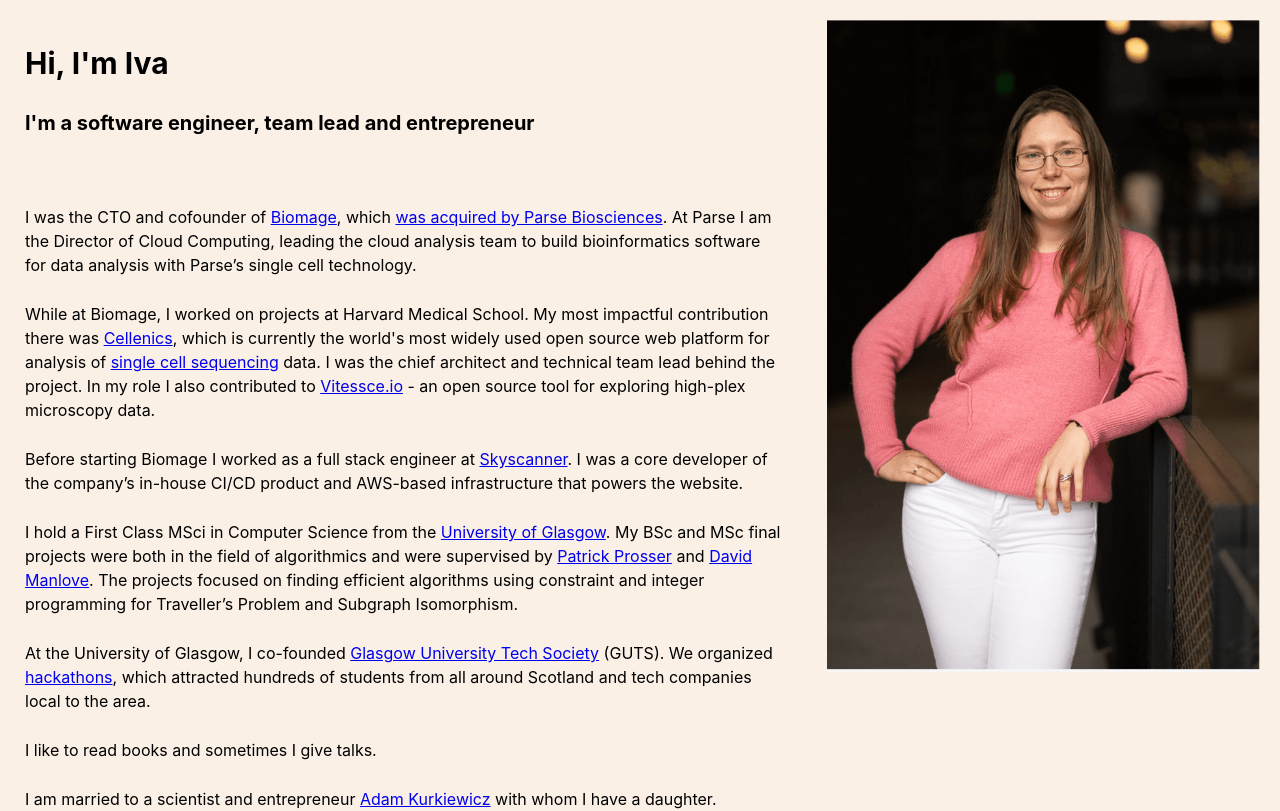
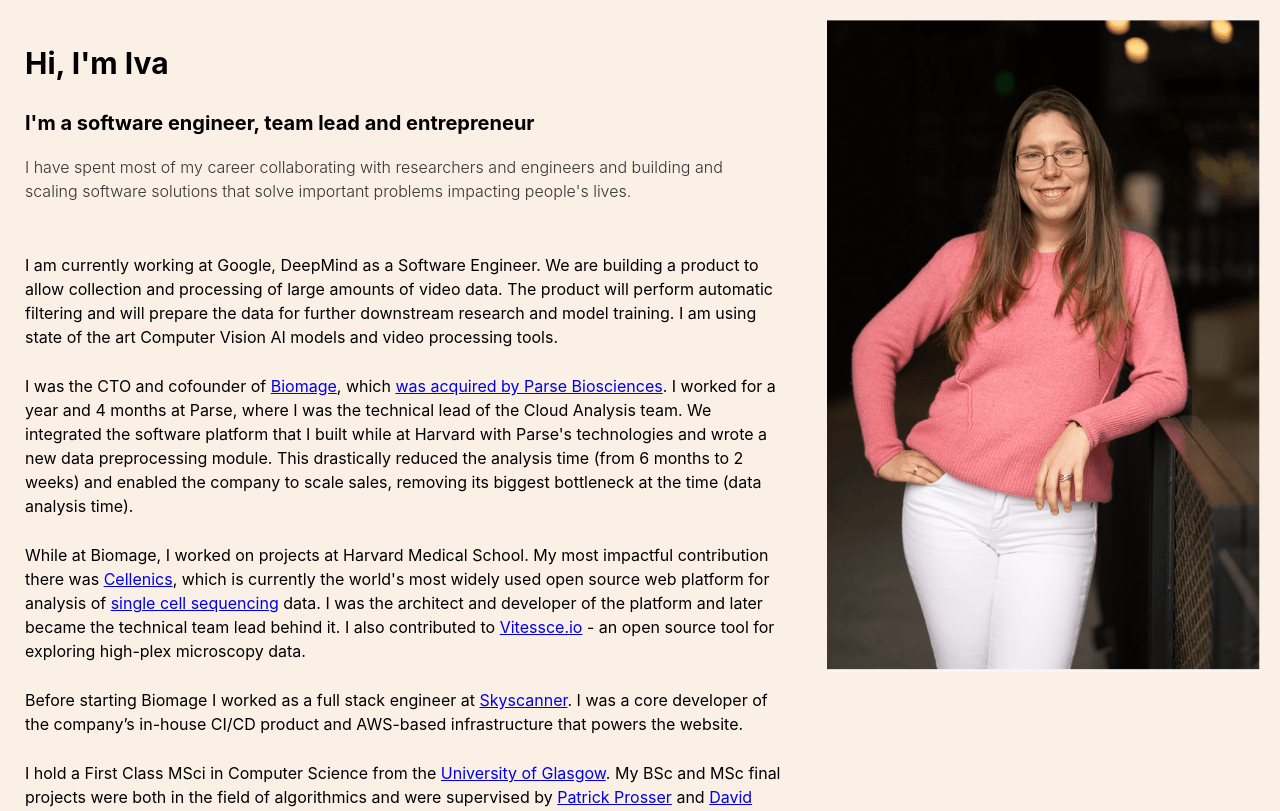
Before and after one commit to ivababukova/bio, a React (Create React App) app: page /1 in a window 1280 px wide. Shown: the top 811 px of the page. Built offline with nearby package versions, Linux system fonts and the light colour scheme.

Commit message:
update the website after quitting Parse

```diff
--- a/src/index.css
+++ b/src/index.css
@@ -13,3 +13,12 @@ code {
   font-family: source-code-pro, Menlo, Monaco, Consolas, 'Courier New',
     monospace;
 }
+
+.subtitle {
+  font-size: 1.0rem; /* Close to h2 but lighter */
+  font-weight: 300;  /* Lighter weight */
+  margin-top: -50px; /* Pull it closer to h2 */
+  margin-bottom: 50px; /* Create distance from paragraphs */
+  color: #333; /* Slightly softer color */
+  max-width: 700px; /* Optional: keep it aligned */
+}
--- a/src/pages/HomePage.js
+++ b/src/pages/HomePage.js
@@ -3,9 +3,9 @@ import './HomePage.css';
 import profilePhoto from '../profilePhotoResized.png';
 
 const metaTags = {
-  title: "Iva Babukova - Software Engineer, Team Lead, Entrepreneur",
+  title: "Iva Babukova - Software Engineer, Technical Founder and Team Lead",
   description: "Discover Iva Babukova's experience as a software engineer, team lead, and entrepreneur. Explore her impactful projects in bioinformatics, web development, devops, engineering, building a team, running a company.",
-  keywords: "Iva Babukova, software engineer, team lead, entrepreneur, bioinformatics, web development",
+  keywords: "Iva Babukova, software engineer, team lead, entrepreneur, bioinformatics, machine learning, web development",
   author: "Iva Babukova",
   image: profilePhoto
 };
@@ -23,9 +23,19 @@ const structuredData = {
 const page_contents = [
   {
     "text": `
+      I am currently working at Google, DeepMind as a Software Engineer. We are building a product to allow collection and processing of large amounts of video data.
+      The product will perform automatic filtering and will prepare the data for further downstream research and model training. I am using state of the art Computer Vision AI models and video processing tools.
+
+    `,
+    "links": {
+    },
+    "keywords": ["AI", "Computer Vision", "CTO", "software engineer", "LLM", "DeepMind", "Google"]
+  },
+  {
+    "text": `
       I was the CTO and cofounder of Biomage, which was acquired by Parse Biosciences.
-      At Parse I am the Director of Cloud Computing, leading the cloud analysis team to
-      build bioinformatics software for data analysis with Parse’s single cell technology.
+      I worked for a year and 4 months at Parse, where I was the technical lead of the Cloud Analysis team. We integrated the software platform that I built while at Harvard with Parse's technologies and wrote a new data preprocessing module.
+      This drastically reduced the analysis time (from 6 months to 2 weeks) and enabled the company to scale sales, removing its biggest bottleneck at the time (data analysis time).
     `,
     "links": {
       "Biomage": "https://www.biomage.net/",
@@ -37,9 +47,9 @@ const page_contents = [
     "text": `
       While at Biomage, I worked on projects at Harvard Medical School. My most impactful
       contribution there was Cellenics, which is currently the world's most widely used open source web platform for
-      analysis of single cell sequencing data. I was the chief architect and technical
-      team lead behind the project. In my role I also contributed to Vitessce.io -
-        an open source tool for exploring high-plex microscopy data.
+      analysis of single cell sequencing data. I was the architect and developer of the platform and later became the technical
+      team lead behind it.
+      I also contributed to Vitessce.io -  an open source tool for exploring high-plex microscopy data.
     `,
     "links": {
       "Cellenics": "https://github.com/hms-dbmi-cellenics",
@@ -152,6 +162,9 @@ export default function HomePage() {
         <div className="box-text">
           <h1>Hi, I'm Iva </h1>
           <h2>I'm a software engineer, team lead and entrepreneur</h2>
+          <p className="subtitle">
+            I have spent most of my career collaborating with researchers and engineers and building and scaling software solutions that solve important problems impacting people's lives.
+          </p>
           {page_contents.map((paragraph, index) => (
             <p key={index} dangerouslySetInnerHTML={{ __html: getFormattedText(paragraph) }}></p>
           ))}
```
